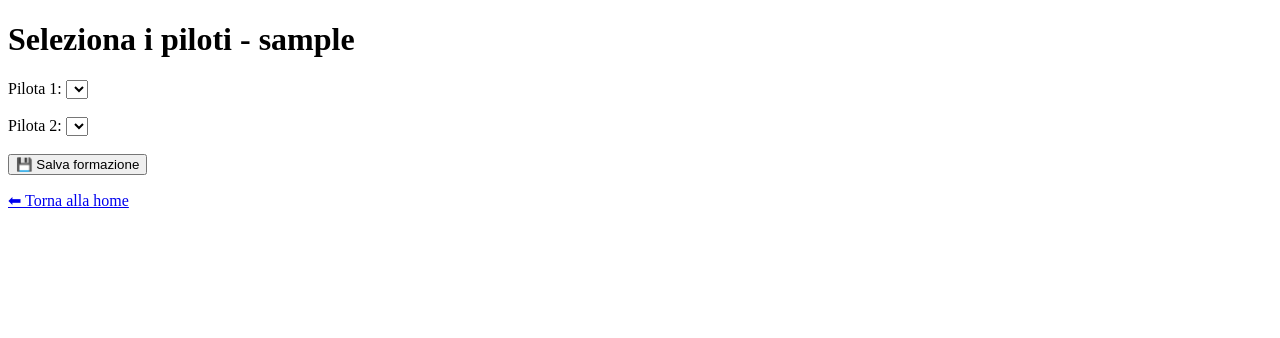
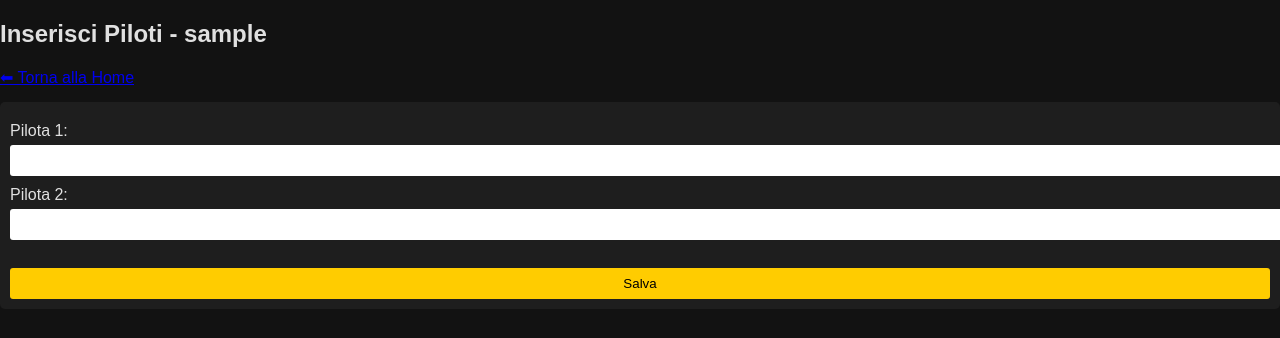
Before and after one commit to gioambro/Fanta-f-1, a Flask app: page /inserisci in a window 1280 px wide. Shown: the top 338 px of the page. Run offline with Flask 3, Linux system fonts and the light colour scheme; the visitor is signed in with stand-in values (Sample User, id 1); lists and menus that the app fills with data are empty.

Commit message:
Update inserisci.html

```diff
--- a/templates/inserisci.html
+++ b/templates/inserisci.html
@@ -2,31 +2,20 @@
 <html lang="it">
 <head>
     <meta charset="UTF-8">
-    <title>Seleziona i tuoi piloti</title>
+    <title>Inserisci Piloti</title>
+    <link rel="stylesheet" href="{{ url_for('static', filename='style.css') }}">
 </head>
 <body>
-    <h1>Seleziona i piloti - {{ user }}</h1>
-
+<div class="container">
+    <h2>Inserisci Piloti - {{ user }}</h2>
+    <a href="{{ url_for('index') }}">⬅ Torna alla Home</a>
     <form method="post">
-        <label>Pilota 1:</label>
-        <select name="pilota1" required>
-            {% for p in piloti %}
-            <option value="{{ p }}" {% if formazione and formazione["pilota1"] == p %}selected{% endif %}>{{ p }}</option>
-            {% endfor %}
-        </select>
-        <br><br>
-
-        <label>Pilota 2:</label>
-        <select name="pilota2" required>
-            {% for p in piloti %}
-            <option value="{{ p }}" {% if formazione and formazione["pilota2"] == p %}selected{% endif %}>{{ p }}</option>
-            {% endfor %}
-        </select>
-        <br><br>
-
-        <button type="submit">💾 Salva formazione</button>
+        <label for="driver1">Pilota 1:</label>
+        <input type="text" name="driver1" required><br>
+        <label for="driver2">Pilota 2:</label>
+        <input type="text" name="driver2" required><br><br>
+        <button type="submit">Salva</button>
     </form>
-
-    <p><a href="{{ url_for('index') }}">⬅ Torna alla home</a></p>
+</div>
 </body>
 </html>
```
